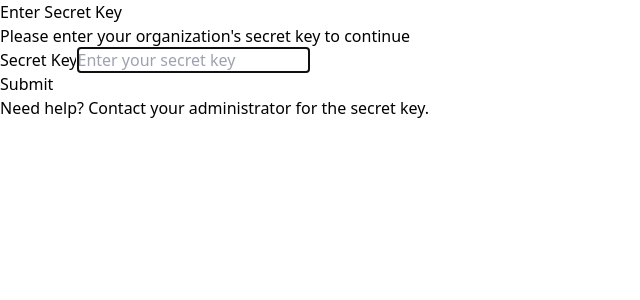
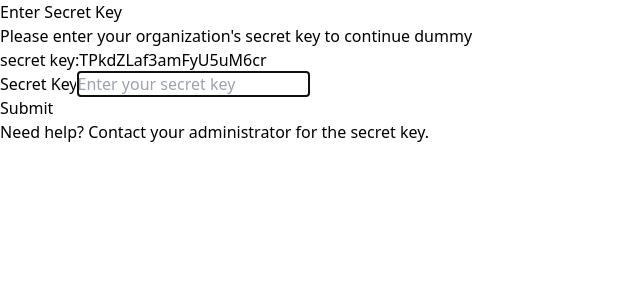
Before and after one commit to pratikzajam/WhistleSpace, a React (Vite) app in the folder vite-project/: page /userlogin in a window 1280 px wide. Shown: the top 300 px of the page, without its empty margins (0-640 px from the left). Built offline with nearby package versions, Linux system fonts and the light colour scheme.

Commit message:
added data

```diff
--- a/vite-project/src/pages/userAuth/VerifySecret.jsx
+++ b/vite-project/src/pages/userAuth/VerifySecret.jsx
@@ -137,7 +137,9 @@ export default function SecretKeyPage() {
                         <h2 className="text-2xl font-bold text-gray-900">Enter Secret Key</h2>
                         <p className="text-gray-600 mt-2 text-sm">
                             Please enter your organization's secret key to continue
+                            dummy
                         </p>
+                        <p>secret key:TPkdZLaf3amFyU5uM6cr</p>
                     </div>
 
                     <form onSubmit={handleSubmit} className="space-y-4" noValidate>
```
